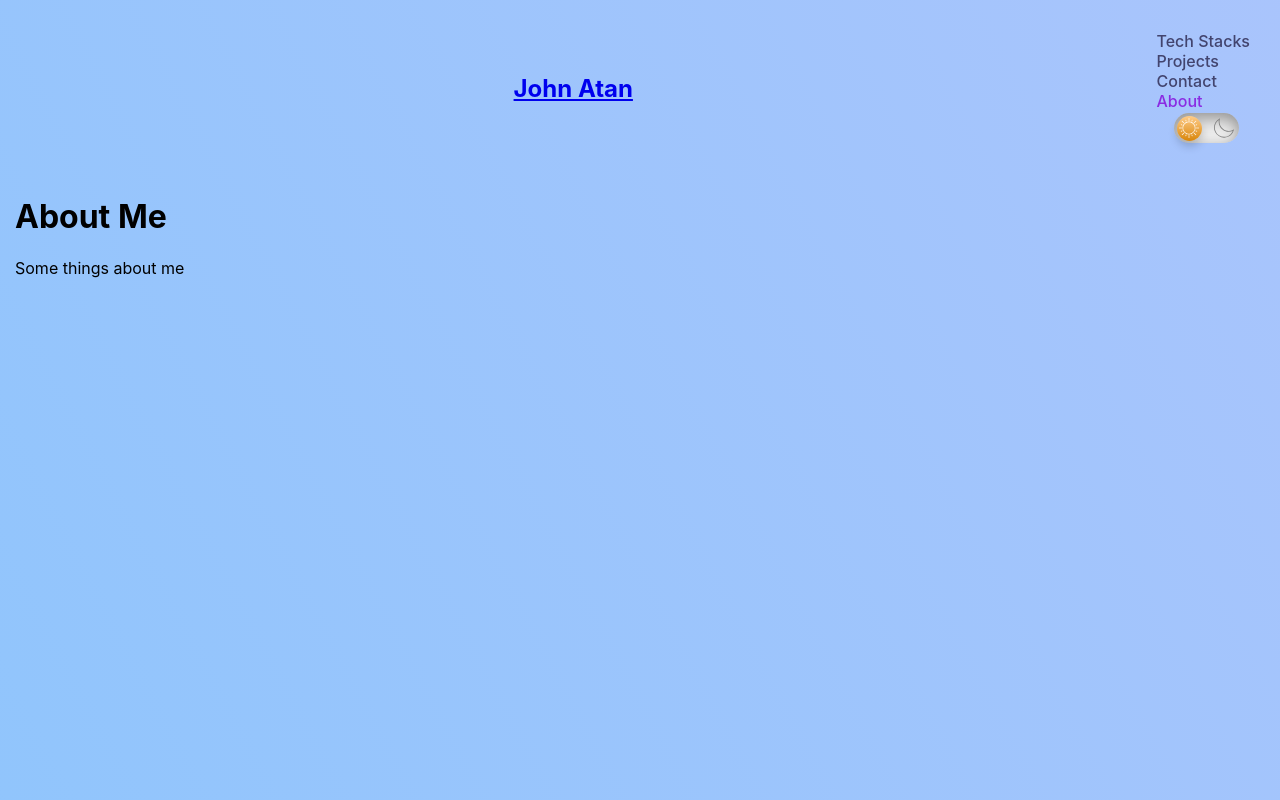
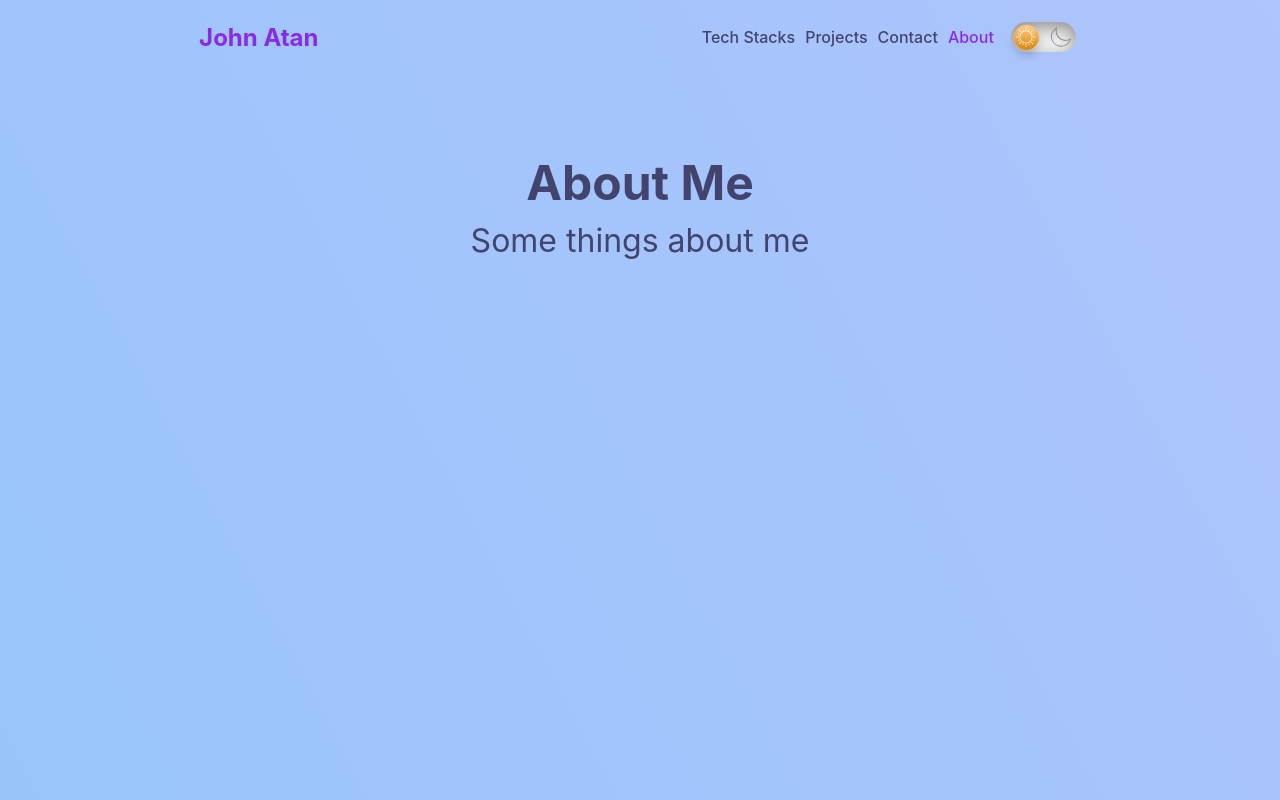
Before and after one commit to Yzquile/react-practice, a React (Create React App) app: page /about in a window 1280 px wide. Built offline with nearby package versions, Linux system fonts and the light colour scheme; no server answers.

Commit message:
Responsive Navbar and other components

```diff
--- a/src/App.css
+++ b/src/App.css
@@ -46,7 +46,7 @@ nav a.active {
   color: blueviolet;
 }
 
-.navbar {
+nav .navbar {
   display: flex;
   padding: 15px;
   font-weight: 500;
@@ -54,7 +54,7 @@ nav a.active {
   text-decoration: none;
 }
 
-.navbar.scrolled {
+nav .navbar.scrolled {
   background-color: rgb(251, 234, 255, 0.8);
 }
 
@@ -65,32 +65,38 @@ nav .nav-brand {
   color: blueviolet;
   text-decoration: none;
 }
+
+nav .nav-brand a {
+  text-decoration: none;
+  color: blueviolet;
+}
 .navbar ul {
   list-style: none;
 }
 
-.nav-links {
+nav ul {
   display: flex;
   margin: auto;
   align-items: center;
   justify-content: center;
 }
+
 .nav-items {
   text-decoration: none;
   color: var(--title_color);
 }
 
-.nav-links li {
+nav ul li {
   text-align: center;
   margin: 5px;
   text-decoration: none;
 }
 
-.nav-links li img {
+nav ul li img {
   text-align: center;
   margin: 0;
 }
-.nav-links .nav-items:hover {
+nav ul .nav-items:hover {
   color: #8a2be2;
   cursor: pointer;
 }
@@ -166,6 +172,9 @@ nav .nav-brand {
   justify-content: center;
   gap: 20px;
   padding: 20px;
+  width: 100%;
+  max-width: 1440px;
+  margin: auto;
 }
 
 .card {
@@ -176,7 +185,7 @@ nav .nav-brand {
   background-color: #fff;
   max-width: 373px;
   width: 100%;
-  height: 567px;
+  height: auto;
   margin: 20px;
   transition: transform 0.3s;
 }
@@ -197,6 +206,7 @@ nav .nav-brand {
   font-size: 28px;
   line-height: 26px;
   font-weight: 700;
+  color: #42446e;
 }
 
 .card .card-body .card-text {
@@ -221,6 +231,9 @@ nav .nav-brand {
   justify-content: space-evenly;
 }
 .card-links a {
+  color: #000000;
+}
+.card-links-icon {
   color: #000000;
 }
 .card-links a:hover {
@@ -258,12 +271,11 @@ footer {
   font-size: 1.5em;
 }
 .icon-footer {
-  color: #000000;
+  color: var(--title_color);
 }
 .footer-below {
   display: flex;
   justify-content: space-evenly;
-  padding: 1rem;
 }
 .footer-links {
   display: flex;
@@ -366,3 +378,21 @@ form button:hover {
   color: blueviolet;
   background: #fff;
 }
+
+/* About */
+.about {
+  text-align: center;
+  height: 100%;
+  margin-bottom: 20rem;
+  margin-top: 6rem;
+  color: var(--title_color);
+}
+.about h1 {
+  font-weight: bold;
+  font-size: 48px;
+  line-height: 26px;
+}
+.about p {
+  font-size: 32px;
+  line-height: 26px;
+}
```
